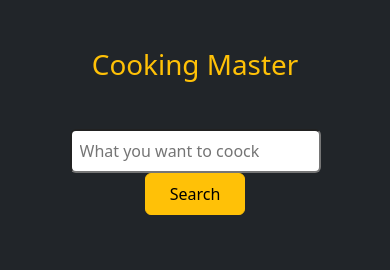
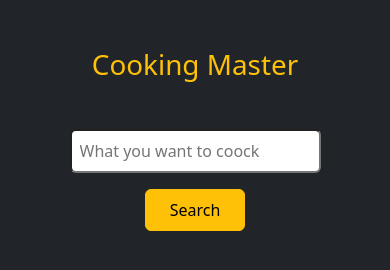
Before and after one commit to Mubashir-Kabir/cookingMaster, a plain HTML site: page index.html in a window 390 px wide. Drawn offline with nearby package versions, Linux system fonts and the light colour scheme.

Commit message:
responsive bug fix

```diff
--- a/index.html
+++ b/index.html
@@ -16,14 +16,22 @@
       <h1 class="text-center">Cooking Master</h1>
     </header>
     <main>
-      <section class="text-center m-4">
+      <section
+        class="m-4 d-flex flex-column flex-md-row justify-content-center align-items-center"
+      >
+        <div class="me-md-2 mb-3 mb-md-0">
           <input
             id="searchInput"
             class="p-2 rounded"
             type="text"
             placeholder="What you want to coock"
           />
-        <button id="searchBtn" class="btn btn-warning py-2 px-4">Search</button>
+        </div>
+        <div>
+          <button id="searchBtn" class="btn btn-warning py-2 px-4">
+            Search
+          </button>
+        </div>
       </section>
       <section class="container mb-5">
         <div id="mainContainer"></div>
```
Lines whose indentation alone changed are shown as unchanged.
